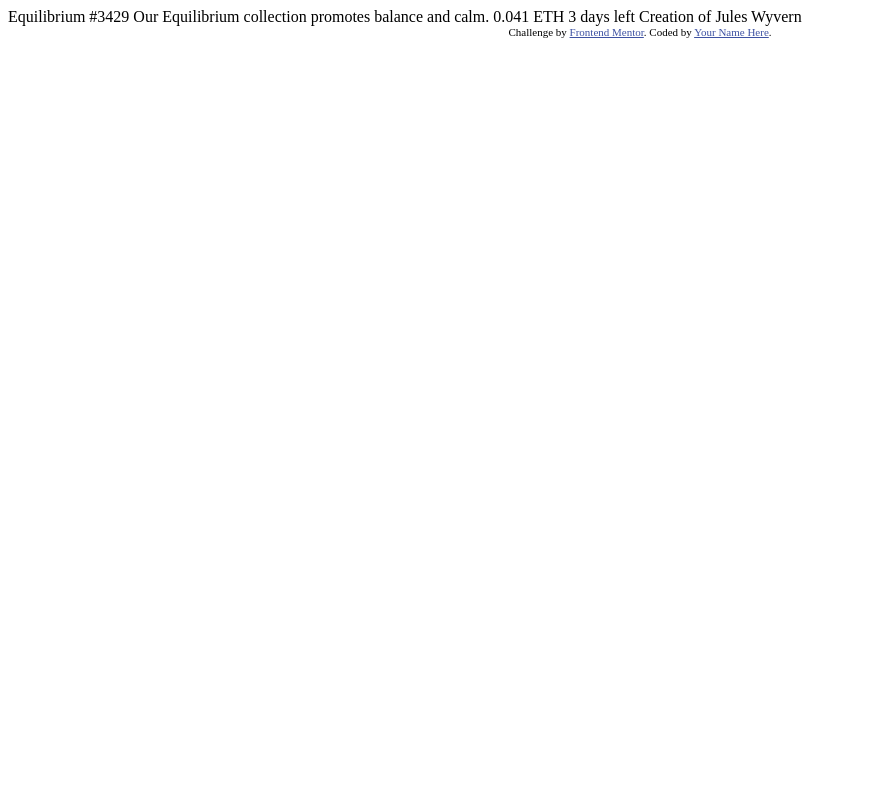
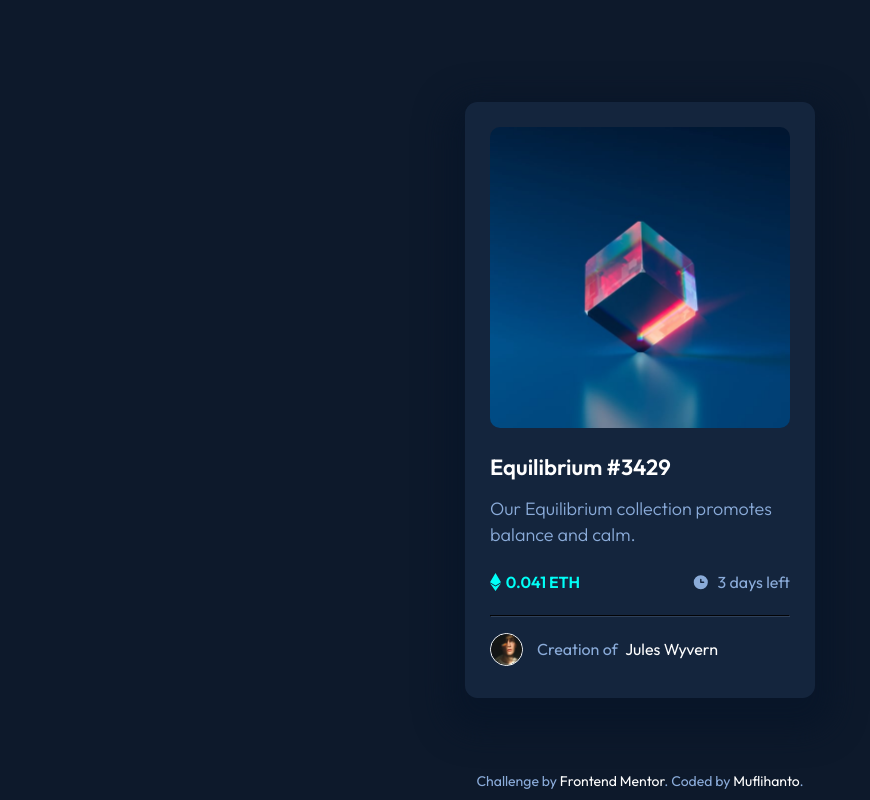
Before and after one commit to muflihanto/frontendmentor-nft-preview-card-component, a plain HTML site: page index.html in a window 1280 px wide. Shown: the whole page, without its empty margins (0-870 px from the left). Drawn offline with Linux system fonts and the light colour scheme.

Commit message:
finished challenge

```diff
--- a/index.html
+++ b/index.html
@@ -1,33 +1,111 @@
 <!DOCTYPE html>
 <html lang="en">
-<head>
-  <meta charset="UTF-8">
-  <meta name="viewport" content="width=device-width, initial-scale=1.0"> <!-- displays site properly based on user's device -->
+  <head>
+    <meta charset="UTF-8" />
+    <meta
+      name="viewport"
+      content="width=device-width, initial-scale=1.0"
+    />
+    <!-- displays site properly based on user's device -->
 
-  <link rel="icon" type="image/png" sizes="32x32" href="./images/favicon-32x32.png">
+    <link
+      rel="icon"
+      type="image/png"
+      sizes="32x32"
+      href="./images/favicon-32x32.png"
+    />
+    <link
+      rel="stylesheet"
+      href="styles.css"
+    />
 
-  <title>Frontend Mentor | NFT preview card component</title>
+    <!-- Google Fonts -->
+    <link
+      rel="preconnect"
+      href="https://fonts.googleapis.com"
+    />
+    <link
+      rel="preconnect"
+      href="https://fonts.gstatic.com"
+      crossorigin
+    />
+    <link
+      href="https://fonts.googleapis.com/css2?family=Outfit:wght@300;400;600&display=swap"
+      rel="stylesheet"
+    />
 
-  <!-- Feel free to remove these styles or customise in your own stylesheet 👍 -->
-  <style>
-    .attribution { font-size: 11px; text-align: center; }
-    .attribution a { color: hsl(228, 45%, 44%); }
-  </style>
-</head>
-<body>
+    <title>Frontend Mentor | NFT preview card component</title>
+  </head>
+  <body>
+    <div class="main-container">
+      <main>
+        <figure>
+          <div class="view-overlay">
+            <img
+              src="images/icon-view.svg"
+              alt="view icon"
+            />
+          </div>
+          <img
+            src="./images/image-equilibrium.jpg"
+            class="main-image"
+            alt="equilibrium image"
+          />
+        </figure>
+        <h1 class="title"><a href="#"> Equilibrium #3429 </a></h1>
+        <article class="description">
+          <p class="description-text">Our Equilibrium collection promotes balance and calm.</p>
+          <p class="price">
+            <span class="price-value">
+              <img
+                src="./images/icon-ethereum.svg"
+                class="price-icon"
+                alt="ethereum icon"
+              />
+              0.041 ETH</span
+            >
+            <span class="price-time">
+              <img
+                src="./images/icon-clock.svg"
+                alt="clock icon"
+              />
+              3 days left
+            </span>
+          </p>
+        </article>
+        <hr />
+        <article class="author">
+          <p>
+            <img
+              src="./images/image-avatar.png"
+              class="author-avatar"
+              alt="Author's Avatar"
+            />
+            <span class="author-info"
+              >Creation of
+              <a
+                href="#"
+                class="author-name"
+                >Jules Wyvern</a
+              ></span
+            >
+          </p>
+        </article>
+      </main>
+    </div>
 
-  Equilibrium #3429
-
-  Our Equilibrium collection promotes balance and calm.
-
-  0.041 ETH
-  3 days left
-
-  Creation of Jules Wyvern
-
-  <div class="attribution">
-    Challenge by <a href="https://www.frontendmentor.io?ref=challenge" target="_blank">Frontend Mentor</a>.
-    Coded by <a href="#">Your Name Here</a>.
-  </div>
-</body>
+    <footer class="attribution">
+      Challenge by
+      <a
+        href="https://www.frontendmentor.io?ref=challenge"
+        target="_blank"
+        >Frontend Mentor</a
+      >. Coded by
+      <a
+        href="https://github.com/muflihanto"
+        target="_blank"
+        >Muflihanto</a
+      >.
+    </footer>
+  </body>
 </html>
--- /dev/null
+++ b/styles.css
@@ -0,0 +1,236 @@
+* {
+  box-sizing: border-box;
+  margin: 0;
+  padding: 0;
+  --soft-blue: hsl(215, 51%, 70%);
+  --cyan: 178deg 100% 50%;
+  --cyan-hsl: hsl(var(--cyan));
+  --main-very-dark-blue: hsl(217, 54%, 11%);
+  --card-very-dark-blue: hsl(216, 50%, 16%);
+  --line-very-dark-blue: hsl(215, 32%, 27%);
+  --white: hsl(0, 0%, 100%);
+}
+
+body {
+  overflow: hidden;
+  background-color: var(--main-very-dark-blue);
+}
+
+.main-container {
+  width: 100vw;
+  height: 100vh;
+  display: flex;
+  justify-content: center;
+  align-items: center;
+}
+
+main,
+.price,
+.price-value,
+.price-time {
+  display: flex;
+  justify-content: space-between;
+}
+
+main {
+  flex-direction: column;
+  background-color: var(--card-very-dark-blue);
+  font-family: "Outfit", sans-serif;
+  padding: 25px;
+  width: 350px;
+  height: 596px;
+  border-radius: 12.5px;
+  box-shadow: 0px 15px 30px 20px #091629;
+}
+
+main figure {
+  position: relative;
+  overflow: hidden;
+  border-radius: 10px;
+  width: 100%;
+  height: 301px;
+}
+
+.main-image {
+  height: 100%;
+}
+
+.view-overlay {
+  position: absolute;
+  top: 0;
+  left: 0;
+  width: 100%;
+  height: 100%;
+  display: flex;
+  flex-direction: column;
+  align-items: center;
+  justify-content: center;
+  opacity: 0;
+}
+
+.view-overlay:hover {
+  cursor: pointer;
+  background-color: hsl(var(--cyan) / 0.5);
+  opacity: 1;
+  transition: all 250ms ease-in-out;
+}
+
+.title {
+  font-size: 22px;
+  margin-top: 2px;
+}
+
+.title a {
+  color: var(--white);
+  font-weight: 600;
+  text-decoration: none;
+  text-align: left;
+}
+
+.title a:hover {
+  color: var(--cyan-hsl);
+}
+
+.description-text {
+  color: var(--soft-blue);
+  font-weight: 300;
+  line-height: 26px;
+  font-size: 18px;
+  margin-top: -8px;
+}
+
+.price {
+  margin-top: 24px;
+}
+
+.price-value {
+  align-items: center;
+  color: var(--cyan-hsl);
+  font-size: 16px;
+  font-weight: 600;
+  width: 90px;
+}
+
+.price-time {
+  align-items: center;
+  color: var(--soft-blue);
+  width: 98px;
+  font-size: 16px;
+}
+
+.price-time img {
+  width: 18px;
+  height: 18px;
+}
+
+hr {
+  border-color: var(--line-very-dark-blue);
+}
+
+.author p {
+  display: flex;
+  align-items: center;
+  margin-block: -7px 6px;
+}
+
+.author-avatar {
+  border: 1px solid var(--white);
+  border-radius: 50%;
+  height: 33px;
+  margin-right: 14px;
+  margin-bottom: 1px;
+}
+
+.author-info {
+  color: var(--soft-blue);
+  font-size: 16px;
+  margin-top: -3px;
+}
+
+.author-name {
+  margin-left: 4px;
+  color: var(--white);
+  text-decoration: none;
+}
+
+.author-name:hover {
+  color: var(--cyan-hsl);
+}
+
+.attribution {
+  position: absolute;
+  font-family: "Outfit", sans-serif;
+  width: 100%;
+  text-align: center;
+  bottom: 10px;
+  font-size: 14px;
+  text-align: center;
+  color: var(--soft-blue);
+}
+
+.attribution a {
+  text-decoration: none;
+  color: var(--white);
+}
+.attribution a:hover {
+  color: var(--cyan-hsl);
+}
+
+@media (orientation: portrait) and (max-width: 375px) {
+  main {
+    padding: 24px;
+    width: 325px;
+    height: 543px;
+    border-radius: 15px;
+  }
+  main figure {
+    border-radius: 10px;
+    width: 100%;
+    height: 278px;
+  }
+  .main-image {
+    height: 100%;
+  }
+  .title {
+    margin-top: 8px;
+    font-size: 22px;
+  }
+  .description-text {
+    line-height: 26px;
+    font-size: 16px;
+    margin-top: -4px;
+  }
+  .price {
+    margin-top: 16px;
+  }
+  .price-value {
+    font-size: 15px;
+    width: 85px;
+  }
+  .price-value img {
+    margin-right: 4px;
+  }
+  .price-time {
+    width: 92px;
+    font-size: 15px;
+  }
+  .price-time img {
+    width: 18px;
+    height: 18px;
+  }
+  .author p {
+    margin-block: 0px;
+  }
+  .author-avatar {
+    height: 33px;
+    margin-right: 14px;
+    margin-bottom: 0px;
+  }
+  .author-info {
+    margin-top: 0x;
+    font-size: 15px;
+  }
+  .attribution {
+    font-size: 11px;
+  }
+}
```
Also changed, not shown: design/active-states.jpg (deleted), design/active-states.png (added), design/desktop-design.jpg (deleted), design/desktop-design.png (added), design/desktop-preview.jpg (deleted), design/mobile-design.jpg (deleted), design/mobile-design.png (added), 3 other files.
